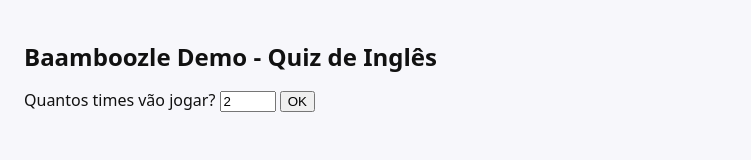
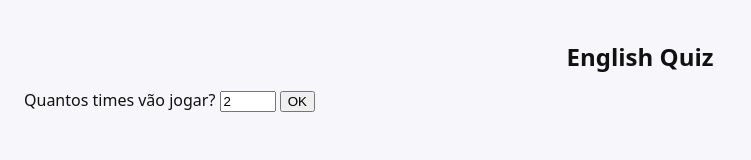
Before and after one commit to lucasdasilvamaria/baamboozle-demo, a plain HTML site: page index.html in a window 1280 px wide. Shown: the whole page, without its empty margins (0-751 px from the left). Drawn offline with Linux system fonts and the light colour scheme.

Commit message:
Changed and centered the header

```diff
--- a/index.html
+++ b/index.html
@@ -4,12 +4,12 @@
 <head>
 <meta charset="UTF-8">
 <meta name="viewport" content="width=device-width, initial-scale=1.0">
-<title>Baamboozle Demo - Quiz de Inglês</title>
+<title>English Quiz</title>
 <link rel="stylesheet" href="styles.css">
 </head>
 <body>
 <header>
-  <h1>Baamboozle Demo - Quiz de Inglês</h1>
+  <h1>English Quiz</h1>
 </header>
 
 <main>
--- a/styles.css
+++ b/styles.css
@@ -12,7 +12,8 @@
 }
 
 header h1 {
-  margin-bottom: 16px;
+    text-align: center;
+    margin-bottom: 16px;
   font-size: 24px;
 }
 
```
